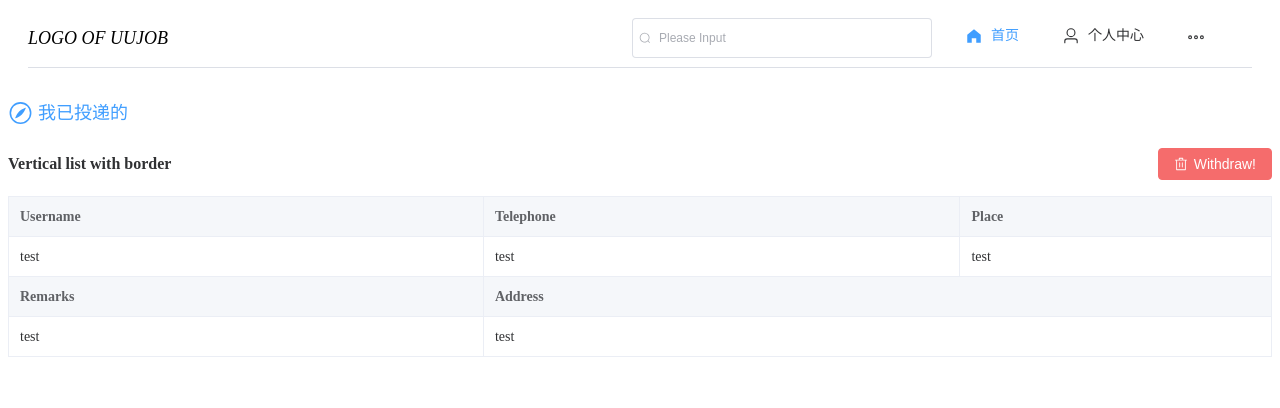
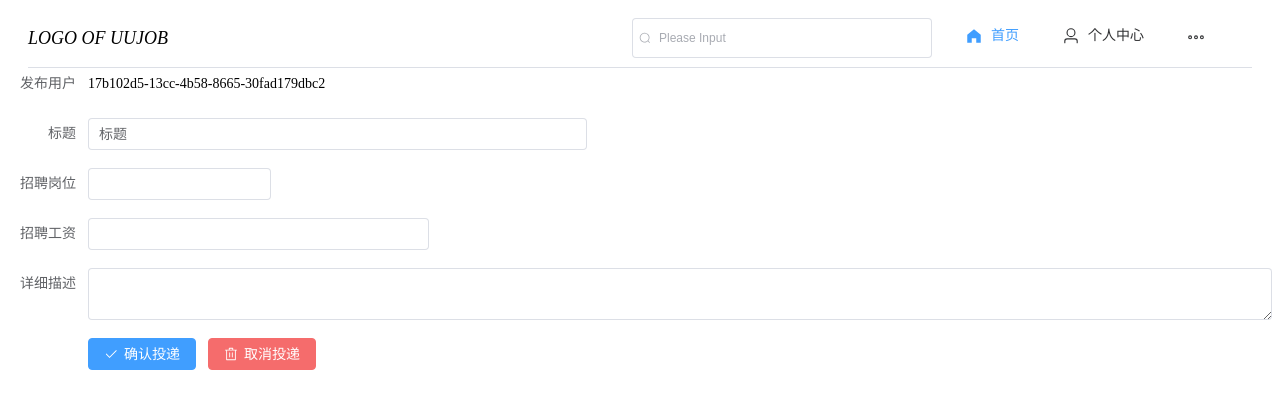
Before and after one commit to Siyuson/UUJOB-FrontEnd, a Vue app: page /manageposted in a window 1280 px wide. Shown: the top 408 px of the page. Built offline with nearby package versions, Linux system fonts and the light colour scheme.

Commit message:
修改发布招聘

```diff
--- a/src/components/home/FunctionArea.vue
+++ b/src/components/home/FunctionArea.vue
@@ -5,15 +5,26 @@
           <span style="font-size: large;">功能面板</span>
         </div>
       </template>
-      <el-button @click="" type="info" plain>发布岗位</el-button>
+      <el-button @click="dialogFormVisible = true" type="info" plain>发布岗位</el-button>
     </el-card>
+
+    <el-dialog v-model="dialogFormVisible" title="请填写表单信息">
+      <ManagePosted></ManagePosted>
+    </el-dialog>
   </template>
 
 <script>
-
+import {reactive, ref} from 'vue';
+import ManagePosted from "@/view/ManagePosted.vue";
 export default{
+  components:{
+    ManagePosted,
+  },
   data(){
-
+    const dialogFormVisible  =ref(false);
+    return {
+      dialogFormVisible,
+    }
   },
   methods: {
 
--- a/src/components/myspace/MyProfile.vue
+++ b/src/components/myspace/MyProfile.vue
@@ -143,7 +143,7 @@
             //首先从user表里面获取部分信息
             axios({
                 method: "get",
-                url: "http://",
+                url: "http://localhost:9090/user/info",
                 data: {
                     //参数自己接
                     id: that.useStore().state.userId
--- a/src/router/routes.ts
+++ b/src/router/routes.ts
@@ -17,7 +17,7 @@ const routes = [
       path: '/manageposted',
       meta: {keepAlive: true},
       component: () => import('@/view/ManagePosted.vue')
-  },
+    },
         {
       name: 'Position',
       path: '/Position',
@@ -47,7 +47,6 @@ const routes = [
             name: 'myProfile',
             component: () => import('@/components/myspace/MyProfile.vue')
           },
-
           // {
           //   path: '/myspace/sysNotice',
           //   name: 'sysNotice',
--- a/src/view/ManagePosted.vue
+++ b/src/view/ManagePosted.vue
@@ -1,22 +1,41 @@
 <template>
     <div>
-        <div class="header">
-            <el-row>
-            <el-icon size="30px"> <Compass style="margin-right: 5px;" /> </el-icon>
-            <div>我已投递的</div>
-            </el-row>
-        </div>
+        <el-form :model="Form" label-width="80px">
+            <el-form-item label="发布用户">
+              <span>{{Form.userId}}</span>
+            </el-form-item>
 
-        <el-descriptions
-        title="Vertical list with border"
-        direction="vertical"
-        :column="4"
-        :size="size"
-        border>
-    <template #extra>
+            <el-col :span="11">
+                <el-form-item label="标题">
+                    <el-input v-model="Form.title" />
+                </el-form-item>
+            </el-col>
+
+            <el-col :span="5">
+                <el-form-item label="招聘岗位">
+                    <el-input v-model="Form.position" />
+                </el-form-item>
+            </el-col>
+
+            <el-col :span="8">
+                <el-form-item label="招聘工资">
+                    <el-input v-model="Form.salary" />
+                </el-form-item>
+            </el-col>
+
+            <el-form-item label="详细描述">
+                <el-input v-model="Form.description" type="textarea" />
+            </el-form-item>
+
+            <el-form-item >
+                <el-button type="primary" :icon="Check" @click="submit()" >确认投递</el-button>
                 <el-button type="danger" :icon="Delete"  @click="dialogVisible = true" >
-            Withdraw!
+                    取消投递
                 </el-button>
+              </el-form-item>
+        </el-form>
+
+
         <el-dialog
             v-model="dialogVisible"
             title="Tips"
@@ -32,51 +51,77 @@
             </span>
             </template>
         </el-dialog>
-    </template>
 
-    <el-descriptions-item label="Username">test</el-descriptions-item>
-    <el-descriptions-item label="Telephone">test</el-descriptions-item>
-    <el-descriptions-item label="Place" :span="2">test</el-descriptions-item>
-    <el-descriptions-item label="Remarks">test</el-descriptions-item>
-    <el-descriptions-item label="Address">
-        test
-    </el-descriptions-item>
-</el-descriptions>
     </div>
 </template>
 
-<script setup lang="ts">
-import { computed, ref } from 'vue'
+<script lang="ts">
+import { computed, ref ,reactive} from 'vue'
 import { ElMessageBox } from 'element-plus'
 import { ElNotification } from 'element-plus'
-import { Delete} from '@element-plus/icons-vue'
-import {
-    Iphone,
-    Location,
-    OfficeBuilding,
-    Tickets,
-    User,
-} from '@element-plus/icons-vue'
-const dialogVisible = ref(false)
-const size = ref('')
+import { Delete,Check} from '@element-plus/icons-vue'
+import {useStore} from "vuex"
+import axios from 'axios'
 
-const handlecancel = () => {
+
+export default{
+    data(){
+        const dialogVisible = ref(false);
+        const size = ref('');
+        const Form = reactive({
+            userId: useStore().state.userId,
+            title:"标题",
+            position:"",
+            salary:"",
+            description:"",
+        });
+
+        return {
+            Delete,Check,
+            dialogVisible,
+            size,
+            Form,
+        }
+    },
+    methods:{
+        handlecancel (){
             ElNotification({
-    title: '操作成功',
-    message: '操作成功！',
+                title: '已取消',
+                message: '已取消！',
                 type: 'success',
             })
+        },
+        async submit(){
+            let that=this;
+            //首先从user表里面获取部分信息
+            axios({
+                method: "post",
+                url: "http://localhost:9090/",
+                data: {
+                    //参数自己接
+                    id: that.Form.userId,
+                },
+            }).then(function (response) {
+                if(response.data.code==="200"){
+
+                    alert("操作成功");
                 }
+                else{
+                    alert(response.data.msg);
+                }
+            });
+
+        },
+
+    },
+    mounted() {
+
+    },
+}
+
 </script>
 
 <style scoped>
-.header{
-    margin-top: 30px;
-    font-family: "微软雅黑";
-    font-size: large;
-    color: #409EFF;
-    vertical-align: middle;
-}
 .el-descriptions {
     margin-top: 20px;
 }
```
Lines whose indentation alone changed are shown as unchanged.
